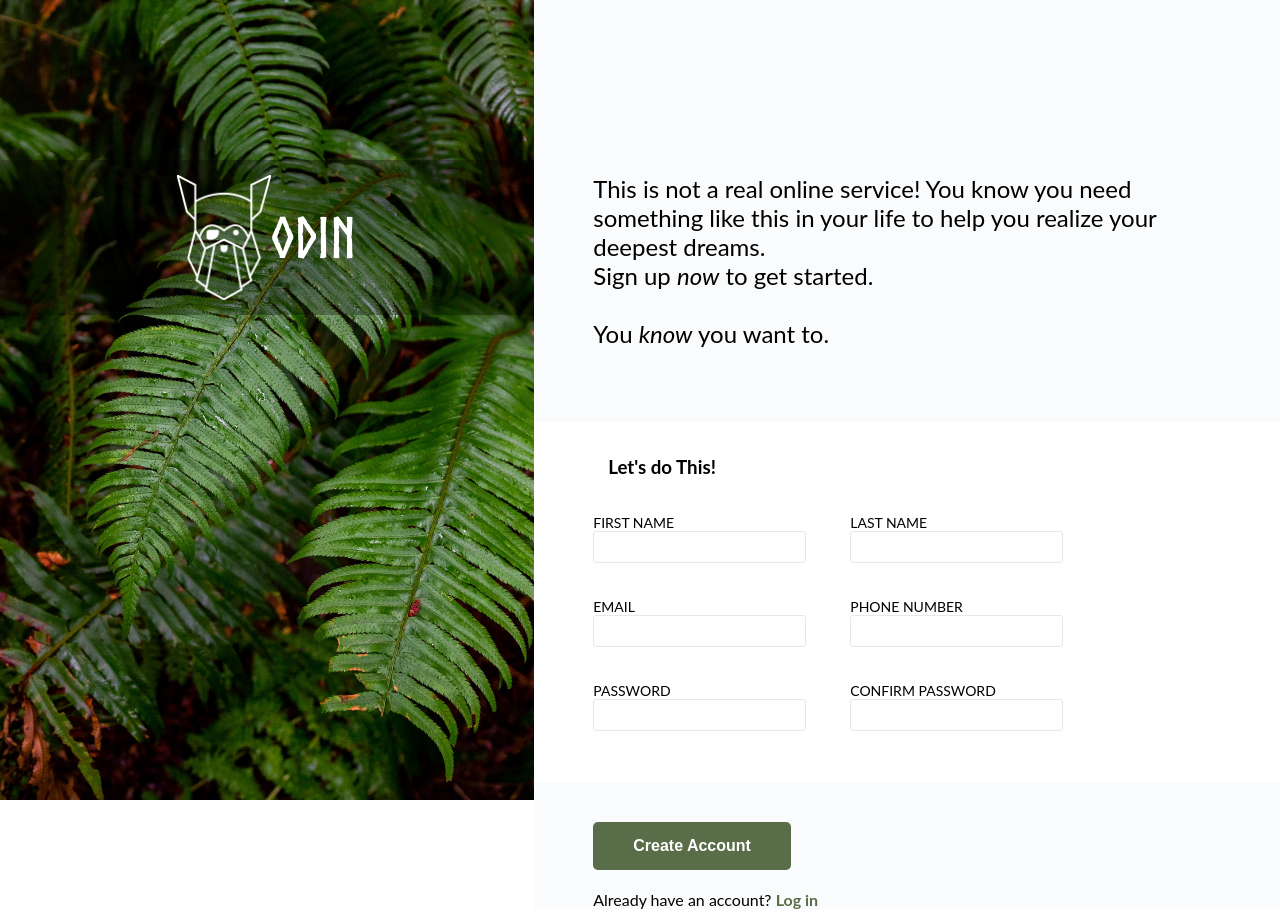
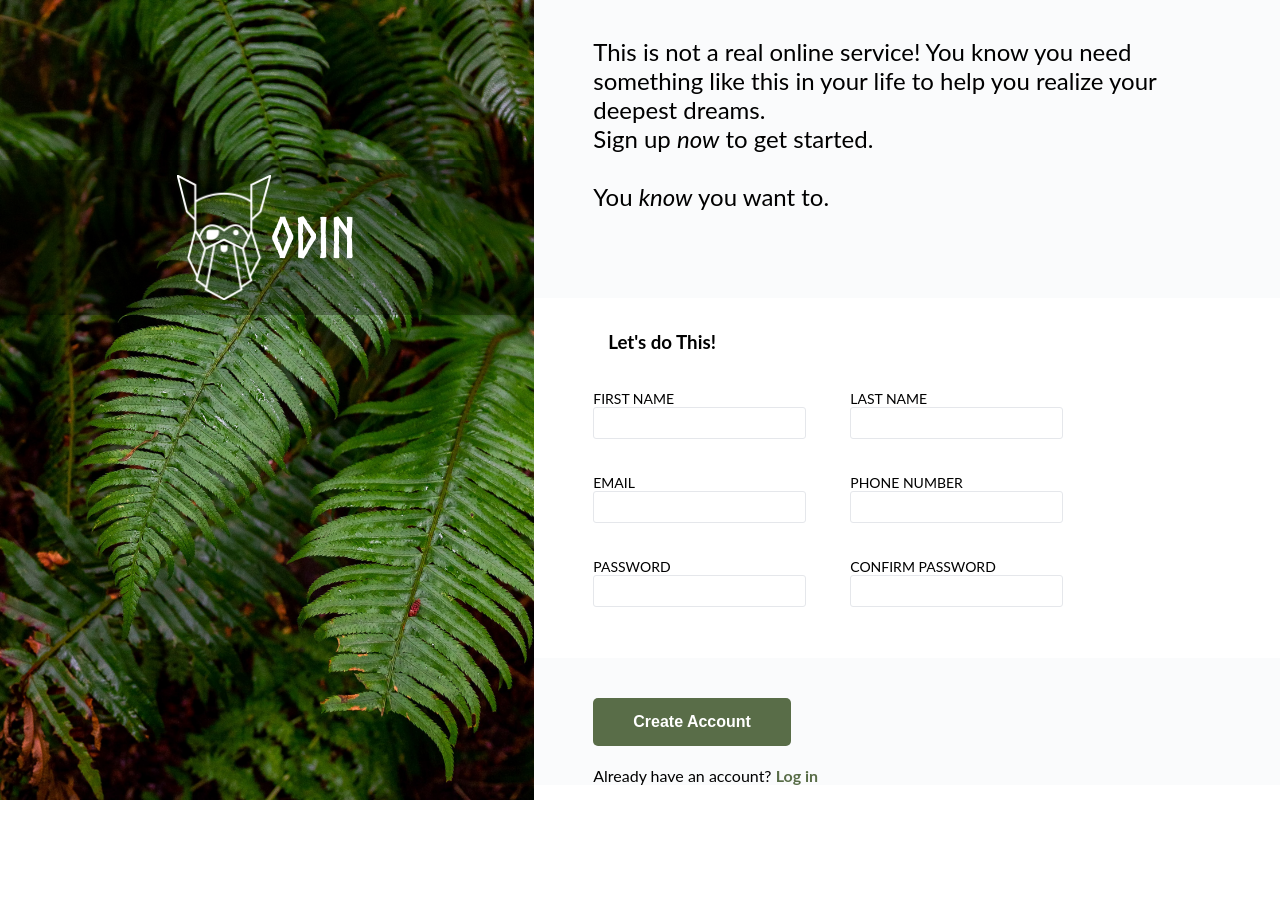
Before and after one commit to johnly25/sign-up-form, a plain HTML site: page sign-up-form.html in a window 1280 px wide. After the commit the page ends 804 px from the top, so only its background shows below. Drawn offline with Linux system fonts and the light colour scheme.

Commit message:
change padding of intro to 0 to make website more organized

```diff
--- a/sign-up-form.html
+++ b/sign-up-form.html
@@ -28,7 +28,7 @@
             </div>
             <div class="form">
                 <h3>Let's do This!</h4>
-                    <form name="form" id= "form">
+                    <form name="form" id="form">
                         <ul>
                             <div class="row">
                                 <li>
@@ -68,11 +68,7 @@
                         </div>
                     </form>
             </div>
-
-
-        </div>
-    </div>
-    <script src="script.js"></script>
+            <script src="script.js"></script>
 </body>
 
 </html>
--- a/styles.css
+++ b/styles.css
@@ -64,13 +64,14 @@ ul {
     justify-content: center;
     font-family: 'Lato', sans-serif;
     font-size: 1.5em;
-    padding: 150px 8% 50px 8%;
+    padding: 0 8% 50px 8%;
     background: #fafbfc;
 }
 
 .form {
     padding: 15px 0 15px 0;
     font-family: 'Lato', sans-serif;
+    flex: 1;
 }
 
 .sign-up {
```
